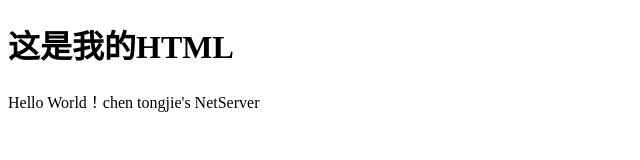
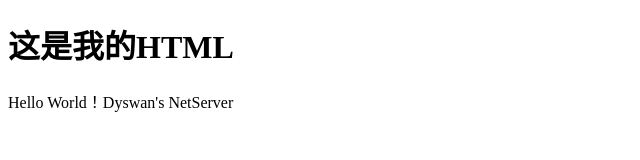
Before and after one commit to Dyswan/WebServer, a plain HTML site: page index.html in a window 1280 px wide. Shown: the full height of the page, 0-640 px from the left. Drawn offline with Linux system fonts and the light colour scheme.

Commit message:
fix 404 bug

```diff
--- a/HttpServer/index.html
+++ b/index.html
@@ -6,6 +6,6 @@
     </head>
     <body>
         <h1>这是我的HTML</h1>
-        <p>Hello World！chen tongjie's NetServer</p>
+        <p>Hello World！Dyswan's NetServer</p>
     </body>
 </html>
```
Also changed, not shown: 5 other files.
